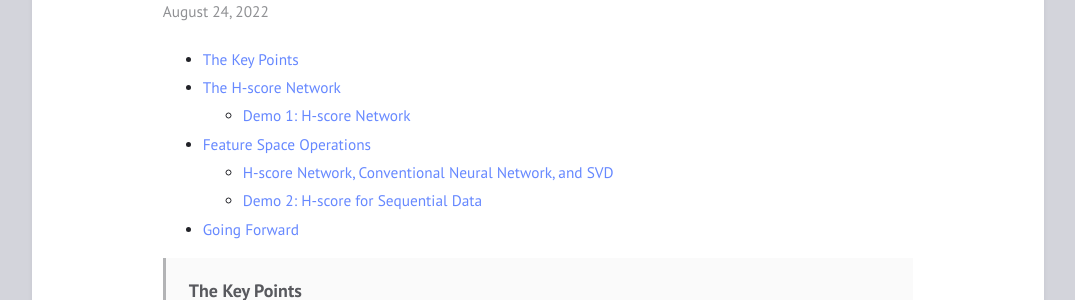
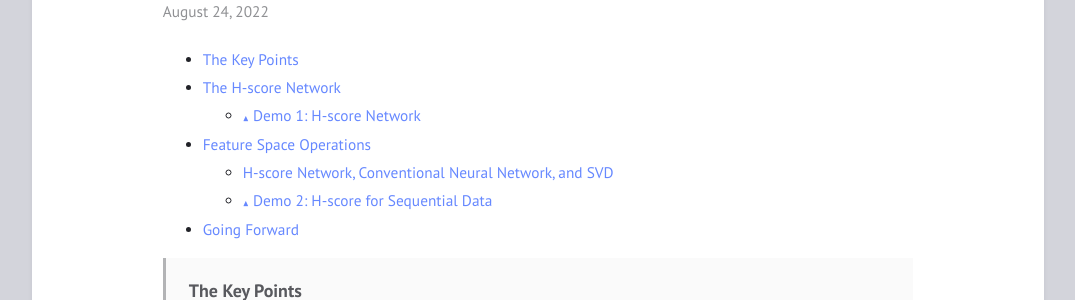
Before and after one commit to gilearning/gilearning.github.io, a Jekyll site: the page built from _posts/2022-08-24-HScore.md, in a window 1280 px wide and 900 px high. Shown: the part 165-465 px from the top of the window, without its empty margins (102-1177 px from the left). Built offline with Jekyll 4.4.1, drawn with Linux system fonts in a browser that asks for light colours; formulas are drawn with MathJax 3; some of the changed text lies outside the part shown.

Commit message:
add marker for demos

```diff
--- a/_posts/2022-08-24-HScore.md
+++ b/_posts/2022-08-24-HScore.md
@@ -83,7 +83,7 @@ Now we can imagine a neural network as shown in the figure, where we use two for
 
     b. The other aspects of the feature functions are less controllable in H-score networks. We cannot make sure the feature functions are normalized or orthogonal to each other. In fact, if we think of the PMI function as a matrix over $\mathcal {X\times Y}$, and our goal is to approximate this matrix by the product of a $\vert\mathcal X\vert \times k$ matrix of $f$ features and a $k \times \vert\mathcal Y\vert$ matrix of transposed $g$ features, then it is clear that any invertible linear combinations ($k\times k$ matrix multiplied on the right) of the $f$ feature matrix can be canceled by the inverse operations on the $g$ matrix. As a result, there are infinitely many equally good optimizers of the H-score. **The only guarantee one can have is that optimizing the H-score can give a set of $k$ features that span the same subspace as $f^\ast_1, \ldots, f^\ast_k$.** We will address is issue in the next post.
 
-### Demo 1: H-score Network
+### $\blacktriangle$ Demo 1: H-score Network
 Here is a [colab demo](https://colab.research.google.com/drive/1unwIT5Y23_2owWVlFuRvIL4yCtbhuQOo?usp=sharing) of how to implement an H-score network to learn the first mode, where the learned features are compared with theoretical results.
 
 ## Feature Space Operations
@@ -112,7 +112,7 @@ Then it comes to the question on what essentially distinguishes H-score networks
 
 From an information perspective, there is an essential difference between a categorical $\sf y$ and general $\sf y$. If $\sf y$ is categorical, for given two values in $\mathcal{Y}$, we only distinguish whether they are identical or not. But for general $\sf y$, e.g., image/text, we can also talk about which two observations are closer. However, the above two approaches simply ignore the information of closeness.
 
-### Demo 2: H-score for Sequential Data
+### $\blacktriangle$ Demo 2: H-score for Sequential Data
 Here is a [colab demo](https://colab.research.google.com/drive/1xHvEg1CsBMYA60bNqzviB41SIN_UXwDw#scrollTo=MZso0nK37s6m) to demonstrate how we apply H-score network to learn the dependence structure among high-dimensional data. Again, we generate the dataset from given probability laws to help us analyze the trained results and compare them with theoretical optimal values. However, unlike previous demos where $\sf x$ and $\sf y$ are categorical, here $\sf x$ and $\sf y$ are both sequences, and the cardinalities $\vert\mathcal{X}\vert$, $\vert\mathcal{Y}\vert$ are way larger than the sample size.
 
 [d]: d "d"
```
Also changed, not shown: _posts/2022-08-15-ModalDecomposition.md (+1 -1 lines), _posts/2022-09-08-NestedHScore.md (+1 -1 lines).
